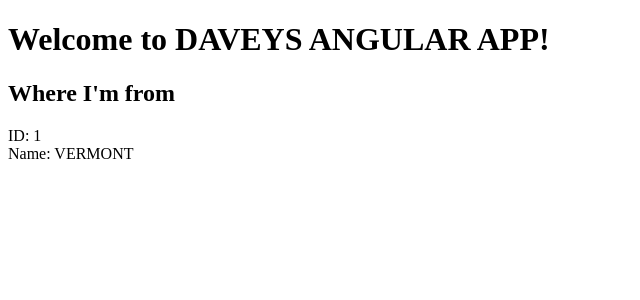
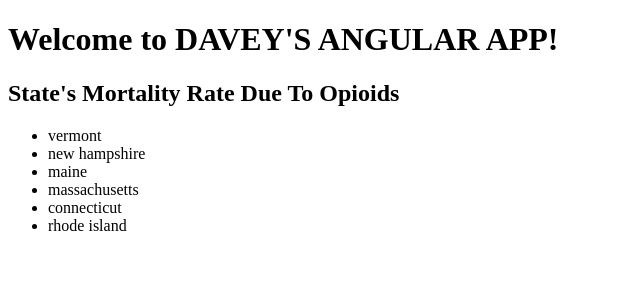
Before and after one commit to stopvoldemort/angular-tutorial, an Angular app: page / in a window 1280 px wide. Shown: the top 300 px of the page, without its empty margins (0-640 px from the left). Built offline with nearby package versions, Linux system fonts and the light colour scheme.

Commit message:
added ability to select a state to see its mortality rate

```diff
--- a/src/app/app.component.html
+++ b/src/app/app.component.html
@@ -3,7 +3,5 @@
   Welcome to {{ title }}!
 </h1>
 
-<h2>
-  Where I'm from
-</h2>
+
 <app-state></app-state>
--- a/src/app/app.component.ts
+++ b/src/app/app.component.ts
@@ -6,5 +6,5 @@ import { Component } from '@angular/core';
   styleUrls: ['./app.component.css']
 })
 export class AppComponent {
-  title = 'DAVEYS ANGULAR APP';
+  title = "DAVEY'S ANGULAR APP";
 }
--- /dev/null
+++ b/src/app/state-detail/state-detail.component.html
@@ -0,0 +1,3 @@
+<p>
+  state-detail works!
+</p>
--- /dev/null
+++ b/src/app/state-detail/state-detail.component.ts
@@ -0,0 +1,15 @@
+import { Component, OnInit } from '@angular/core';
+
+@Component({
+  selector: 'app-state-detail',
+  templateUrl: './state-detail.component.html',
+  styleUrls: ['./state-detail.component.css']
+})
+export class StateDetailComponent implements OnInit {
+
+  constructor() { }
+
+  ngOnInit() {
+  }
+
+}
--- a/src/app/state.ts
+++ b/src/app/state.ts
@@ -1,4 +1,5 @@
 export class State {
   id: number;
   name: string;
+  crude_rate: number;
 }
--- a/src/app/state/state.component.html
+++ b/src/app/state/state.component.html
@@ -1,2 +1,17 @@
-  <div><span>ID: </span>{{ state.id }}</div>
-  <div><span>Name: </span>{{ state.name | uppercase }}</div>
+<h2>State's Mortality Rate Due To Opioids</h2>
+<ul>
+  <li *ngFor="let state of states" (click)="onSelect(state)">
+    <span class="badge">{{state.name}}</span>
+  </li>
+</ul>
+<div *ngIf="selectedState">
+  <h2>{{ selectedState.name | uppercase }} Details</h2>
+  <div><span>ID: </span>{{ selectedState.id }}</div>
+  <div><span>Name: </span>{{ selectedState.name }}</div>
+  <div><span>Opioid mortality rate: </span>{{ selectedState.crude_rate }}</div>
+  <div>
+    <label>name:
+      <input [(ngModel)]="selectedState.name" placeholder="name">
+    </label>
+  </div>
+</div>
--- a/src/app/state/state.component.ts
+++ b/src/app/state/state.component.ts
@@ -1,5 +1,6 @@
 import { Component, OnInit } from '@angular/core';
 import { State } from '../state'
+import { STATES } from '../states'
 
 @Component({
   selector: 'app-state',
@@ -13,9 +14,12 @@ export class StateComponent implements OnInit {
   ngOnInit() {
   }
 
-  state: State = {
-    id: 1,
-    name: "Vermont"
+  selectedState: State
+  onSelect(state: State): void {
+    this.selectedState = state;
   }
 
+  states = STATES
+
+
 }
--- /dev/null
+++ b/src/app/states.ts
@@ -0,0 +1,10 @@
+import { State } from './state'
+
+export const STATES: State[] = [
+  { id: 1, name: "vermont", crude_rate: 17.7 },
+  { id: 2, name: "new hampshire", crude_rate: 32.5 },
+  { id: 3, name: "maine", crude_rate: 20.9 },
+  { id: 4, name: "massachusetts", crude_rate: 27.2 },
+  { id: 5, name: "connecticut", crude_rate: 23.0 },
+  { id: 6, name: "rhode island", crude_rate: 30.1 }
+]
--- a/src/index.html
+++ b/src/index.html
@@ -2,7 +2,7 @@
 <html lang="en">
 <head>
   <meta charset="utf-8">
-  <title>AngularTutorial</title>
+  <title>Davey's Angular App</title>
   <base href="/">
 
   <meta name="viewport" content="width=device-width, initial-scale=1">
```
Also changed, not shown: src/app/app.module.ts (+6 -2 lines), src/app/state-detail/state-detail.component.css (added), 1 other file (tests, documents, lock files or other folders).
